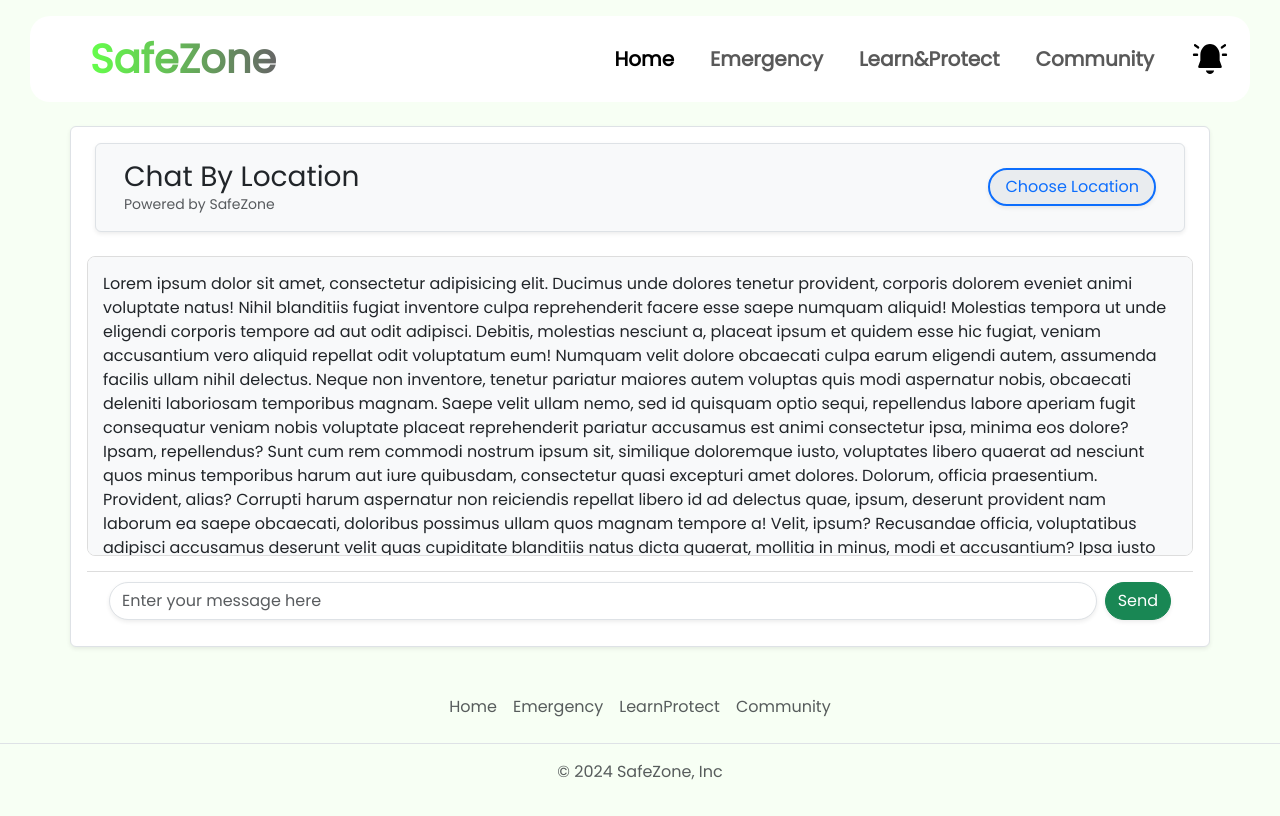
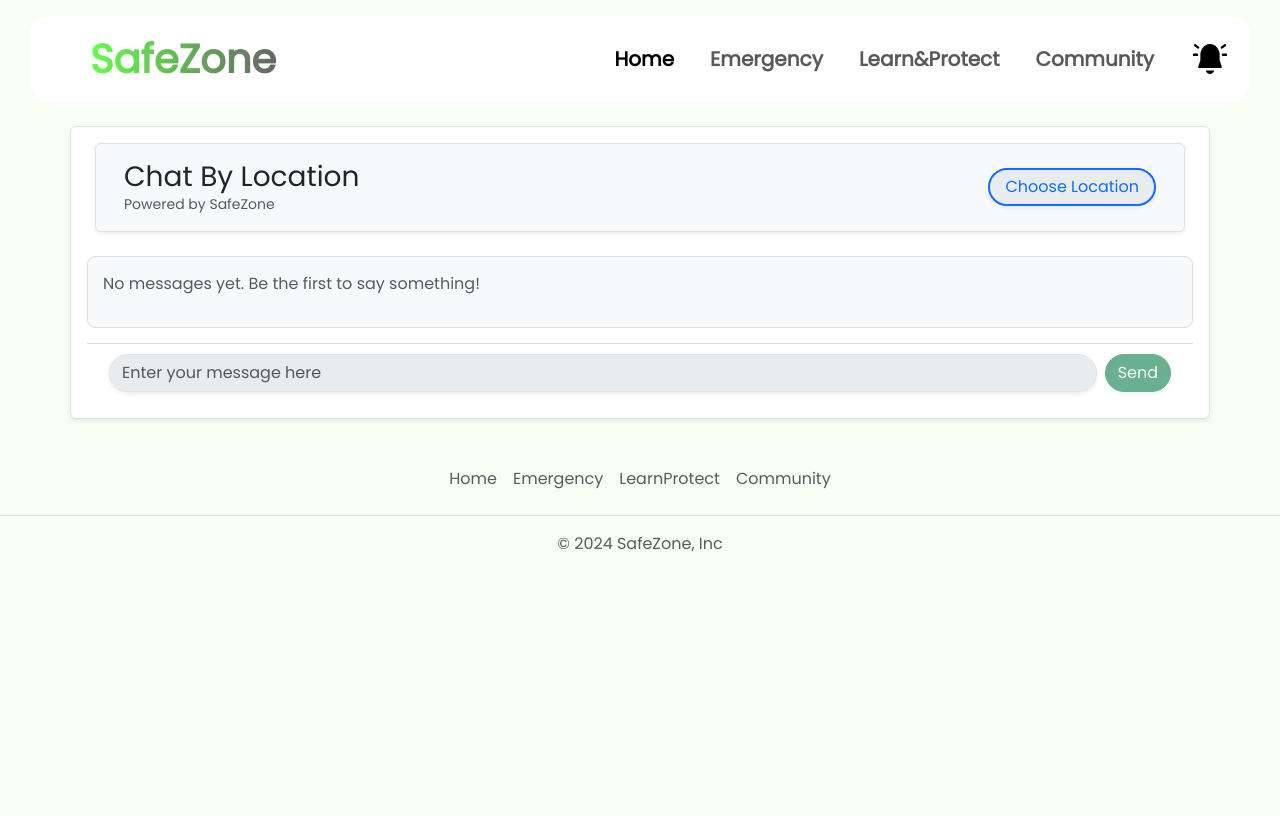
Before and after one commit to GIRISHGHUGARE/Tech_Dynamos_3.0, a React (Create React App) app in the folder frontend/: page /Community in a window 1280 px wide. Shown: the top 816 px of the page. Built offline with nearby package versions, Linux system fonts and the light colour scheme.

Commit message:
Community Chat Commit

```diff
--- a/frontend/src/screens/Community.js
+++ b/frontend/src/screens/Community.js
@@ -1,23 +1,38 @@
-import React, { useState } from 'react';
+import React, { useState, useEffect } from 'react';
 
 export default function Community() {
   const [message, setMessage] = useState('');
   const [location, setLocation] = useState(null);
+  const [city, setCity] = useState('');
+  const [messages, setMessages] = useState([]); // Array to hold messages for the current city
+
+  // Function to handle message submission
   const handleSubmit = (e) => {
     e.preventDefault();
     if (message.trim()) {
       console.log('Message sent:', message);
+
+      // Assuming you have a function to send a message to the backend
+      // sendMessageToServer(message, city);
+
       setMessage('');
     }
   };
 
+  // Function to handle location selection
   const handleChooseLocation = () => {
     if (navigator.geolocation) {
       navigator.geolocation.getCurrentPosition(
-        (position) => {
+        async (position) => {
           const { latitude, longitude } = position.coords;
           setLocation({ latitude, longitude });
           console.log('Location:', latitude, longitude);
+
+          const cityName = await reverseGeocode(latitude, longitude);
+          setCity(cityName);
+
+          // Fetch messages for this city
+          fetchMessagesForCity(cityName);
         },
         (error) => {
           console.error('Error getting location:', error);
@@ -25,6 +40,38 @@ export default function Community() {
       );
     } else {
       console.error('Geolocation is not supported by this browser.');
+    }
+  };
+
+  // Function to fetch city name using reverse geocoding
+  const reverseGeocode = async (latitude, longitude) => {
+    try {
+      const response = await fetch(
+        `https://nominatim.openstreetmap.org/reverse?format=json&lat=${latitude}&lon=${longitude}`
+      );
+      const data = await response.json();
+      return data.address.city || 'Unknown City';
+    } catch (error) {
+      console.error('Error during reverse geocoding:', error);
+      return 'Unknown City';
+    }
+  };
+
+  // Function to fetch messages for a specific city
+  const fetchMessagesForCity = async (cityName) => {
+    try {
+      // Assuming you have an endpoint to fetch messages based on city
+      // const response = await fetch(`/api/messages?city=${cityName}`);
+      // const data = await response.json();
+      // setMessages(data.messages);
+
+      // For demonstration, let's use dummy messages
+      const dummyMessages = [
+        { text: `Welcome to the ${cityName} chat!`, timestamp: new Date().toISOString() },
+      ];
+      setMessages(dummyMessages);
+    } catch (error) {
+      console.error('Error fetching messages:', error);
     }
   };
 
@@ -77,6 +124,7 @@ export default function Community() {
           <div className="col-6">
             <h3 className="mb-0">Chat By Location</h3>
             <span><p className="text-muted small mb-0">Powered by SafeZone</p></span>
+            {city && <p className="text-muted small mb-0">Chatting in: {city}</p>}
           </div>
           <div className="col-6 d-flex justify-content-end">
             <button className="btn btn-custom shadow-sm" onClick={handleChooseLocation}>
@@ -87,29 +135,17 @@ export default function Community() {
 
         {/* Chat Area */}
         <div className="chat-area">
-          Lorem ipsum dolor sit amet, consectetur adipisicing elit. Ducimus unde dolores tenetur provident, corporis dolorem eveniet animi voluptate natus! Nihil blanditiis fugiat inventore culpa reprehenderit facere esse saepe numquam aliquid!
-          Molestias tempora ut unde eligendi corporis tempore ad aut odit adipisci. Debitis, molestias nesciunt a, placeat ipsum et quidem esse hic fugiat, veniam accusantium vero aliquid repellat odit voluptatum eum!
-          Numquam velit dolore obcaecati culpa earum eligendi autem, assumenda facilis ullam nihil delectus. Neque non inventore, tenetur pariatur maiores autem voluptas quis modi aspernatur nobis, obcaecati deleniti laboriosam temporibus magnam.
-          Saepe velit ullam nemo, sed id quisquam optio sequi, repellendus labore aperiam fugit consequatur veniam nobis voluptate placeat reprehenderit pariatur accusamus est animi consectetur ipsa, minima eos dolore? Ipsam, repellendus?
-          Sunt cum rem commodi nostrum ipsum sit, similique doloremque iusto, voluptates libero quaerat ad nesciunt quos minus temporibus harum aut iure quibusdam, consectetur quasi excepturi amet dolores. Dolorum, officia praesentium.
-          Provident, alias? Corrupti harum aspernatur non reiciendis repellat libero id ad delectus quae, ipsum, deserunt provident nam laborum ea saepe obcaecati, doloribus possimus ullam quos magnam tempore a! Velit, ipsum?
-          Recusandae officia, voluptatibus adipisci accusamus deserunt velit quas cupiditate blanditiis natus dicta quaerat, mollitia in minus, modi et accusantium? Ipsa iusto vitae, ab impedit quis at cupiditate velit doloremque eos.
-          Nulla delectus nobis ducimus consequatur, possimus quos ipsam blanditiis accusamus, corporis officiis repellendus fugiat dolores soluta quae fugit, voluptatum culpa atque minima quia eos at aspernatur similique. Quae, est ex.
-          Qui possimus nihil voluptatum odio hic debitis reiciendis delectus quasi aspernatur ipsa omnis, iste quidem nisi nam, libero quae minus autem eligendi? Commodi, at consectetur temporibus itaque rem non illum.
-          In, velit eum! Sapiente sit autem, doloremque officia molestias quos quia ab esse consectetur corrupti blanditiis tempore id dolores voluptatem voluptatibus laudantium quam ratione iste obcaecati quisquam voluptate in consequuntur?
-          Omnis consequatur quia ad doloremque id iusto, corrupti harum voluptatum necessitatibus provident, reprehenderit libero non assumenda cumque at sapiente nesciunt adipisci corporis totam ut ratione. Odit nam delectus at in.
-          Eos, et ea vel dignissimos optio voluptatum minus, quidem inventore voluptatem labore qui vero odit. Provident, ullam nesciunt dolore dolores aliquid fugit sed error expedita, id explicabo optio placeat? Ut.
-          Saepe sapiente non id autem aliquid quaerat accusantium! Veritatis, temporibus laudantium ullam laborum ut autem voluptates nemo ad adipisci? Pariatur odio accusantium nam, blanditiis sed libero earum eligendi possimus error.
-          Aspernatur, illo dolorem ipsam delectus blanditiis vero neque eius ea facilis molestias repellat rerum labore dolorum eligendi quisquam repudiandae ratione pariatur debitis dolor nesciunt iste quod quis fuga corrupti? Officia!
-          Voluptates quibusdam doloribus ipsum error assumenda, laborum quis nesciunt quae impedit vel fugiat ipsa. Doloremque ipsam animi maiores totam sint omnis nostrum consequatur eveniet aliquam? Natus quas veniam hic sed.
-          In, inventore doloribus dolorem iste sunt consequatur porro suscipit temporibus facilis laudantium, aut, est asperiores eius labore rerum illum tenetur reprehenderit. Architecto quas ex aperiam animi necessitatibus veniam unde! Sed.
-          Laboriosam natus repellendus quaerat rem enim quod illum eum, vero ex ratione distinctio, sapiente accusantium molestiae est repudiandae ipsa. Magni cum molestias eveniet porro iure velit adipisci corporis enim! Numquam?
-          Vero, laudantium ipsam. Perferendis, maxime eos. Perspiciatis debitis culpa ut beatae placeat architecto veritatis expedita neque aspernatur dicta blanditiis laborum minus minima et ducimus, ipsum saepe reprehenderit dolore odio maiores?
-          Quae maiores, quia molestias quibusdam est possimus reiciendis molestiae tempora sapiente illo quo beatae ea corrupti eligendi inventore sit nihil explicabo doloremque dicta aperiam reprehenderit in iusto, voluptatum ducimus? Ducimus.
-          Ipsam odit aperiam soluta distinctio voluptatibus recusandae neque minus qui! Consectetur itaque assumenda enim quae. At sapiente, laudantium doloremque accusamus ut, ducimus libero adipisci, debitis sed consequuntur voluptatem voluptates odio!
-          Obcaecati suscipit doloribus, cupiditate delectus dolorum quia architecto sapiente unde, minus quasi placeat enim fugiat, consequuntur modi magni recusandae molestiae ullam magnam. Beatae aliquam inventore doloremque nostrum atque, ullam harum.
-          Autem tenetur magnam voluptatum sint excepturi nulla assumenda, sit, itaque aliquid quasi odio veniam id commodi optio ullam doloremque iusto provident repellat? Nobis, fugiat temporibus ipsam molestias excepturi maxime cupiditate.
-          Dolore quos culpa dolorem quibusdam iure mollitia nam suscipit alias voluptatem, adipisci reiciendis a labore dignissimos maxime repudiandae debitis ullam enim? Assumenda eius esse facilis ut, facere deserunt atque officiis.
+          {messages.length > 0 ? (
+            messages.map((msg, index) => (
+              <div key={index}>
+                <p>{msg.text}</p>
+                <small className="text-muted">{new Date(msg.timestamp).toLocaleTimeString()}</small>
+                <hr />
+              </div>
+            ))
+          ) : (
+            <p className="text-muted">No messages yet. Be the first to say something!</p>
+          )}
         </div>
 
         {/* Send Message Section */}
@@ -121,8 +157,9 @@ export default function Community() {
               placeholder="Enter your message here"
               value={message}
               onChange={(e) => setMessage(e.target.value)}
+              disabled={!city} // Disable input if city is not selected
             />
-            <button type="submit" className="btn btn-success ms-2 shadow-sm">
+            <button type="submit" className="btn btn-success ms-2 shadow-sm" disabled={!city}>
               <i className="bi bi-send"></i> Send
             </button>
           </form>
```
